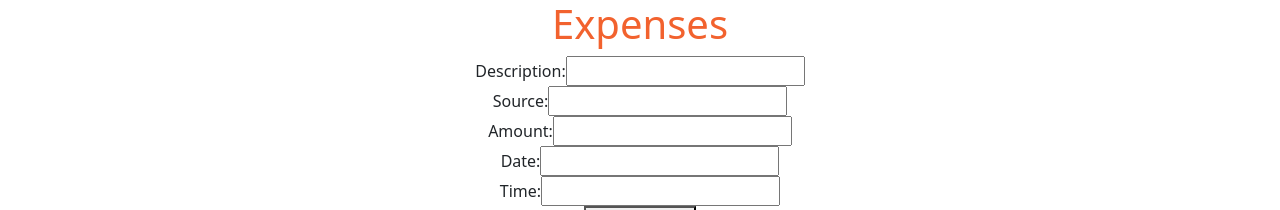
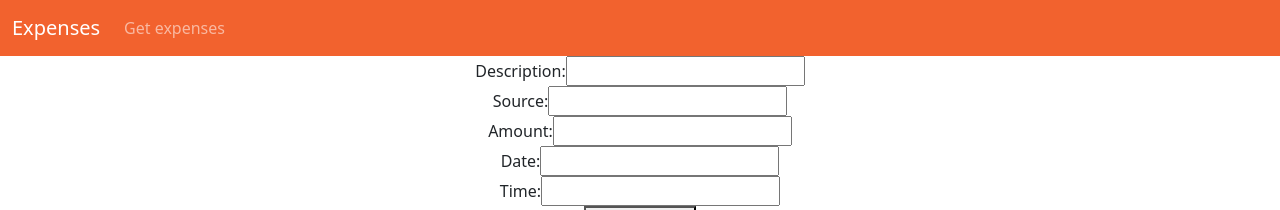
Before and after one commit to PA4KEV/expenses, a React (Create React App) app in the folder frontend/: page / in a window 1280 px wide. Shown: the top 210 px of the page. Built offline with nearby package versions, Linux system fonts and the light colour scheme; no server answers.

Commit message:
Create navigation and a single route

```diff
--- a/frontend/src/App.js
+++ b/frontend/src/App.js
@@ -1,16 +1,26 @@
 import './overrides.scss';
 import "bootstrap/dist/js/bootstrap.bundle.min";
+
+import {BrowserRouter as Router, Routes, Route} from 'react-router-dom';
 
 import './App.css';
 import DataRetrieve from './UI/DataRetrieve';
 import DataSet from './UI/DataSet';
+import Navigation from './UI/Navigation';
+
 
 function App() {
   return (
     <div className="App">
-      <h1 className="text-primary">Expenses</h1>
-      <DataSet/>
-      <DataRetrieve/>
+      <Router>
+        <Navigation/>
+
+        <DataSet />
+
+        <Routes>
+            <Route exact path='/get_expenses' element={<DataRetrieve />}></Route>
+        </Routes>
+        </Router>
     </div>
   );
 }
--- /dev/null
+++ b/frontend/src/UI/Navigation.js
@@ -0,0 +1,26 @@
+import React from 'react';
+import {Link} from 'react-router-dom';
+
+const Navigation = () => {
+    return (
+        <nav className="navbar navbar-expand-lg text-light navbar-dark bg-primary">
+            <div className="container-fluid">
+                <Link to="/" className="navbar-brand">Expenses</Link>
+                <button className="navbar-toggler" type="button" data-bs-toggle="collapse" data-bs-target="#navbarSupportedContent" aria-controls="navbarSupportedContent" aria-expanded="false" aria-label="Toggle navigation">
+                <span className="navbar-toggler-icon"></span>
+                </button>
+                <div className="collapse navbar-collapse" id="navbarSupportedContent">
+
+                    <ul className="navbar-nav me-auto mb-2 mb-lg-0">
+                        <li className="nav-item">
+                            <Link to="/get_expenses" className="nav-link">Get expenses</Link>
+                        </li>
+                    </ul>
+
+                </div>
+            </div>
+        </nav>
+    )
+}
+
+export default Navigation;
```
